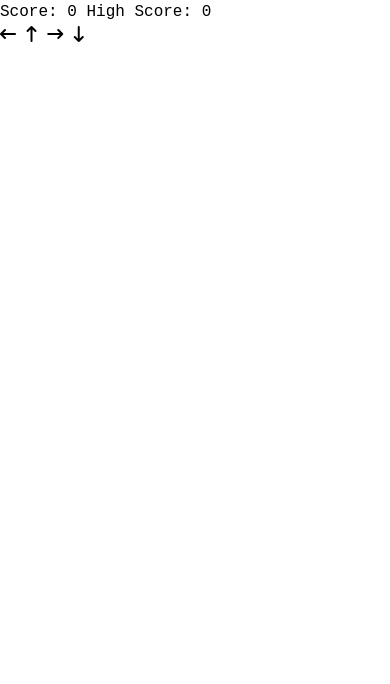
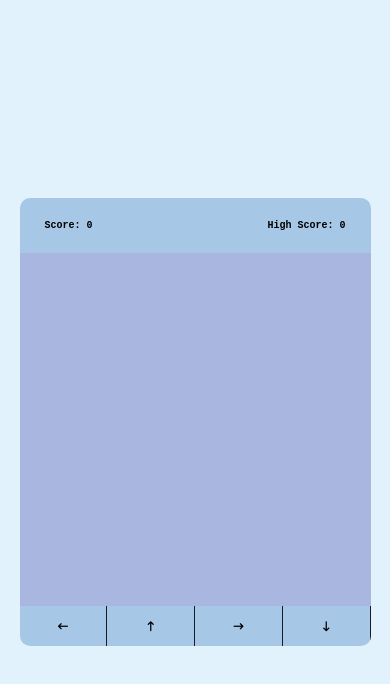
Before and after one commit to ctennant718/snake-javascript, a plain HTML site: page index.html in a window 390 px wide. Drawn offline with Linux system fonts and the light colour scheme.

Commit message:
styles added

```diff
--- a/index.html
+++ b/index.html
@@ -16,20 +16,23 @@
 </head>
 
 <body>
-<div class="game-details-wrapper">
-  <div class="game-details">
-    <span class="score">Score: 0</span>
-    <span class="highscore">High Score: 0</span>
-  </div>
-  <div class="play-area">
+  <div class="game-wrapper">
+    <div class="game-details">
+      <span class="score">Score: 0</span>
+      <span class="high-score">High Score: 0</span>
+    </div>
+    <div class="play-area"> </div>
     <div class="controls">
-      <i data-key="arrow-left" class="fa fa-sharp fa-light fa-arrow-left-long"></i>
-      <i data-key="arrow-up" class="fa fa-sharp fa-light fa-arrow-up-long"></i>
-      <i data-key="arrow-right" class="fa fa-sharp fa-light fa-arrow-right-long"></i>
-      <i data-key="arrow-down" class="fa fa-sharp fa-light fa-arrow-down-long"></i>
+      <i data-key="arrow-left" class="fa fa-sharp fa-light fa-arrow-left-long"></i><span class="visually-hidden">Left
+        Arrow</span>
+      <i data-key="arrow-up" class="fa fa-sharp fa-light fa-arrow-up-long"><span class="visually-hidden">Up
+          Arrow</span></i>
+      <i data-key="arrow-right" class="fa fa-sharp fa-light fa-arrow-right-long"><span class="visually-hidden">Right
+          Arrow</span></i>
+      <i data-key="arrow-down" class="fa fa-sharp fa-light fa-arrow-down-long"><span class="visually-hidden">Down
+          Arrow</span></i>
     </div>
   </div>
-</div>
 </body>
 
 </html>
--- a/scripts/index.js
+++ b/scripts/index.js
@@ -0,0 +1,26 @@
+//selecting DOM elements
+const playArea = document.querySelector(".play-area");
+const scoreElement = document.querySelector(".score");
+const highScoreElement = document.querySelector(".high-score");
+const controls = document.querySelector(".controls i");
+
+//initial variables set
+let gameOver = false;
+let foodX, foodY;
+let snakeX = 5, snakeY = 5;
+let velocityX = 0, verlocityY = 0;
+let snakeBody = [];
+let setIntervalId;
+let score = 0;
+
+//get high score from local storage
+let highScore = locaStorage.getItem("high-score") || 0;
+highScoreElement.innerText = `High Score: ${highScore}`;
+
+//initial food position
+const updateFoodPosition = () => {
+  foodX = Math.floor(Math.random() * 30) + 1;
+  foodY = Math.floor(Math.random() * 30) + 1;
+}
+
+//handle game over
--- a/styles/styles.css
+++ b/styles/styles.css
@@ -1,3 +1,77 @@
 body {
   font-family: monospace;
+  display: flex;
+  align-items: center;
+  justify-content: center;
+  min-height: 100vh;
+  background-color: hsl(205, 87%, 94%);
+  color: hsl(0, 0%, 0%);
+  font-size: 2rem;
 }
+
+.game-wrapper {
+  width: 65vmin;
+  height: 70vmin;
+  display: flex;
+  overflow: hidden;
+  flex-direction: column;
+  justify-content: center;
+  background-color: hsl(210, 57%, 78%);
+  border-radius: 0.5em;
+  /* box-shadow: 0 20px 40px hsl(210, 57%, 78%, 0.1) */
+}
+
+.game-details {
+  font-weight: bold;
+  padding: 20px 27px;
+  display: flex;
+  justify-content: space-between;
+}
+
+.play-area {
+  height: 100%;
+  width: 100%;
+  display: grid;
+  background-color: hsl(226, 47%, 77%);
+  grid-template: repeat(30, 1fr) / repeat(30, 1fr);
+}
+
+.play-area .food {
+  background-color: hsl(120, 61%, 34%);
+}
+
+.play-area .head {
+  background-color: hsl(0, 0%, 0%);
+}
+
+.controls {
+  display: none;
+  justify-content: space-between;
+}
+
+.controls i {
+  padding: 25px 0;
+  text-align: center;
+  font-size: 1.3rem;
+  width: calc(100% / 4);
+  cursor: pointer;
+  border-inline-end: 1px solid #171b26;
+}
+
+@media (max-width: 800px) {
+  .game-wrapper {
+    width: 90vmin;
+    height: 115vmin;
+  }
+  .game-details {
+    font-size: 1rem;
+    padding: 2em 2.5em;
+  }
+  .controls {
+    display: flex;
+  }
+  .controls i {
+    padding: 15px 0;
+    font-size: 1rem;
+  }
+}
```
